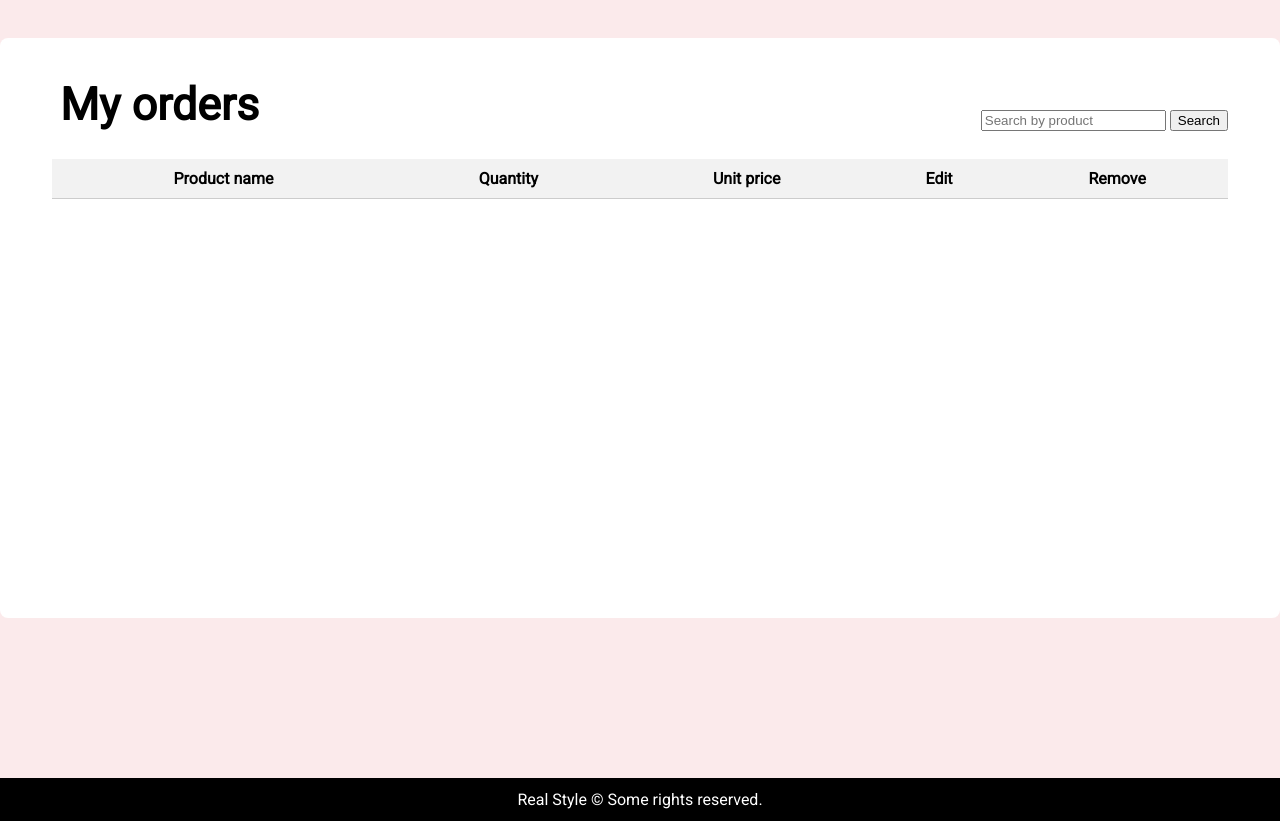
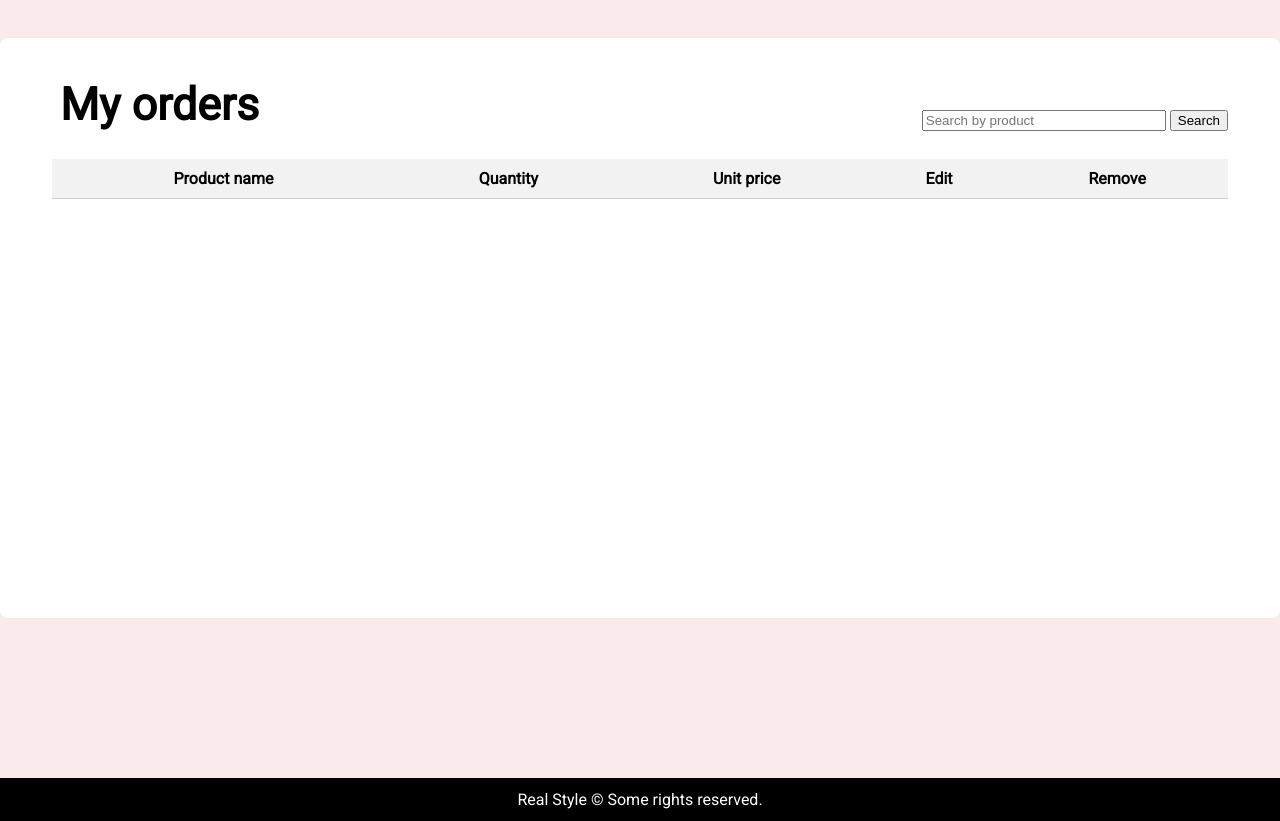
Before and after one commit to ThiagoTerraDev/real-style-front, a plain HTML site: page ordens.html in a window 1280 px wide. Shown: the part 62-883 px from the top of the page. Drawn offline with Linux system fonts and the light colour scheme; no server answers.

Commit message:
Aumento da largura do input de busca, na página de ordens

```diff
--- a/css/pagina-ordens.css
+++ b/css/pagina-ordens.css
@@ -26,6 +26,10 @@
     padding-left: 8px;
 }
 
+#input-busca {
+    width: 236px;
+}
+
 #ordens-tabela {
     width: 100%;
     text-align: center;
```
